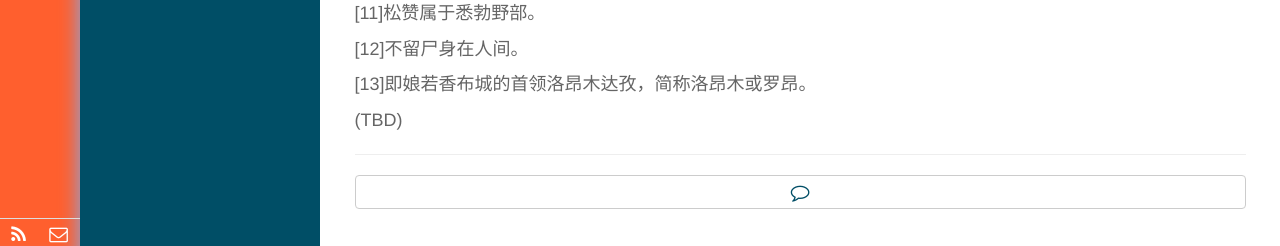
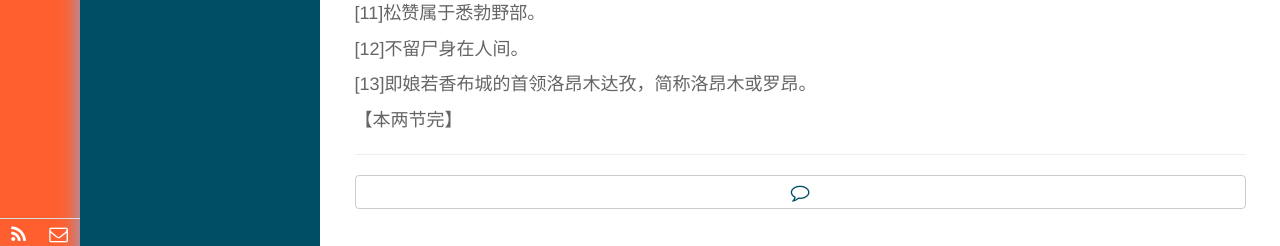
Before and after one commit to mathesse/mathesse.github.io, a Jekyll site: the page built from _posts/books/2017-01-01-notes-tibet-a-history-1.md, in a window 1280 px wide. Shown: the part 3386-3632 px from the top of the page. Built offline with Jekyll 4.4.1, drawn with Linux system fonts in a browser that asks for light colours.

Commit message:
Update 2017-01-01-notes-tibet-a-history-1.md

```diff
--- a/_posts/books/2017-01-01-notes-tibet-a-history-1.md
+++ b/_posts/books/2017-01-01-notes-tibet-a-history-1.md
@@ -86,4 +86,4 @@ description:
 
 [13]即娘若香布城的首领洛昂木达孜，简称洛昂木或罗昂。
 
-(TBD)
+【本两节完】
```
